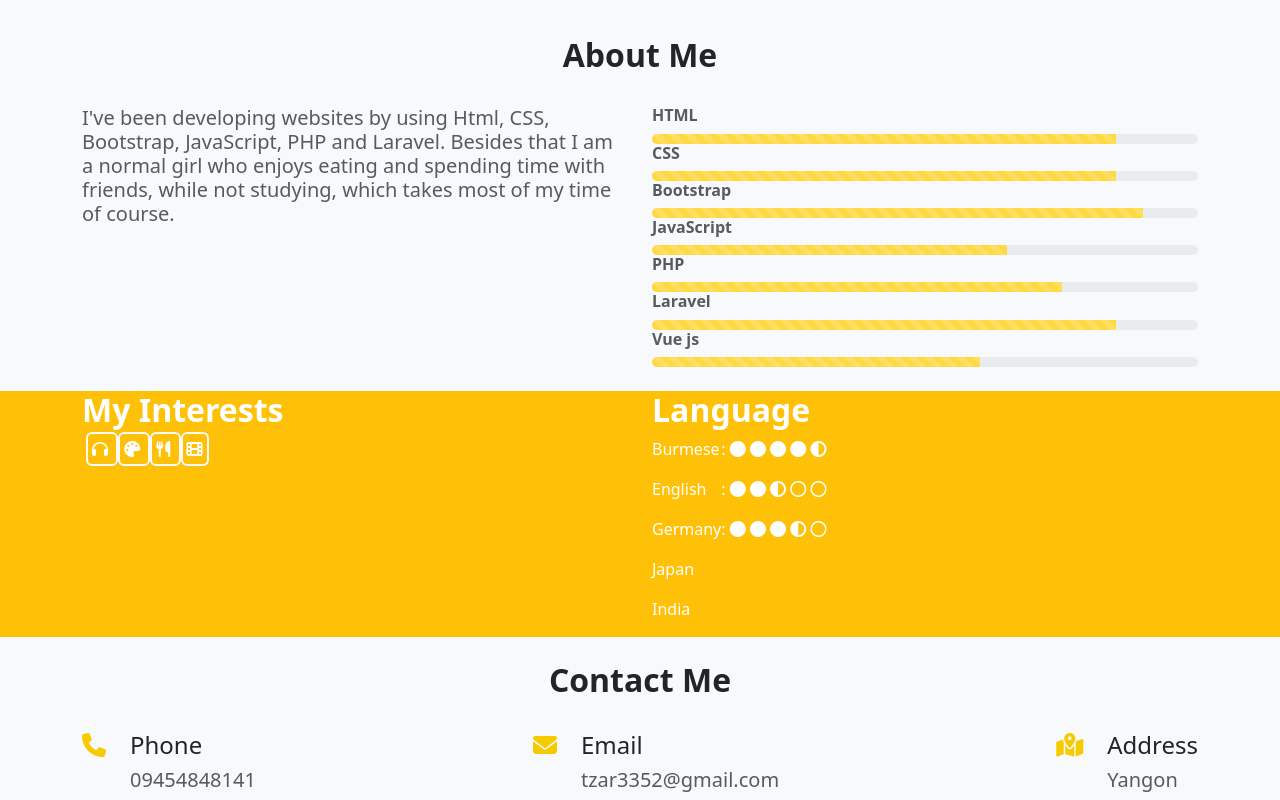
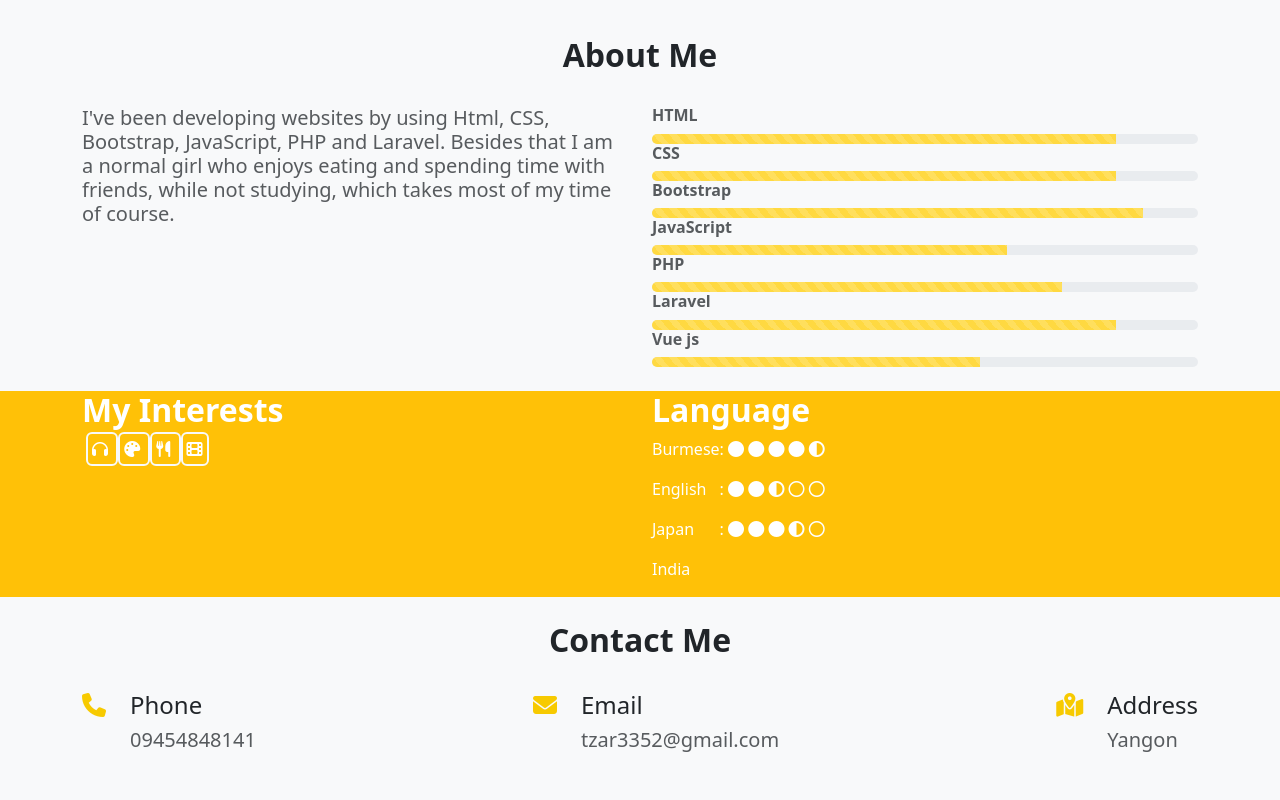
Before and after one commit to Thuzar77/Thuzar77.com, a plain HTML site: page index.html in a window 1280 px wide. Shown: the part 820-1620 px from the top of the page. After the commit the page ends 1580 px from the top, so only its background shows below. Drawn offline with nearby package versions, Linux system fonts and the light colour scheme.

Commit message:
Update index.html

```diff
--- a/index.html
+++ b/index.html
@@ -179,7 +179,6 @@
                         <div>
                             <p>Burmese</p>
                             <p>English</p>
-                            <p>Germany</p>
                             <p>Japan</p>
                             <p>India</p>
                         </div>
```
